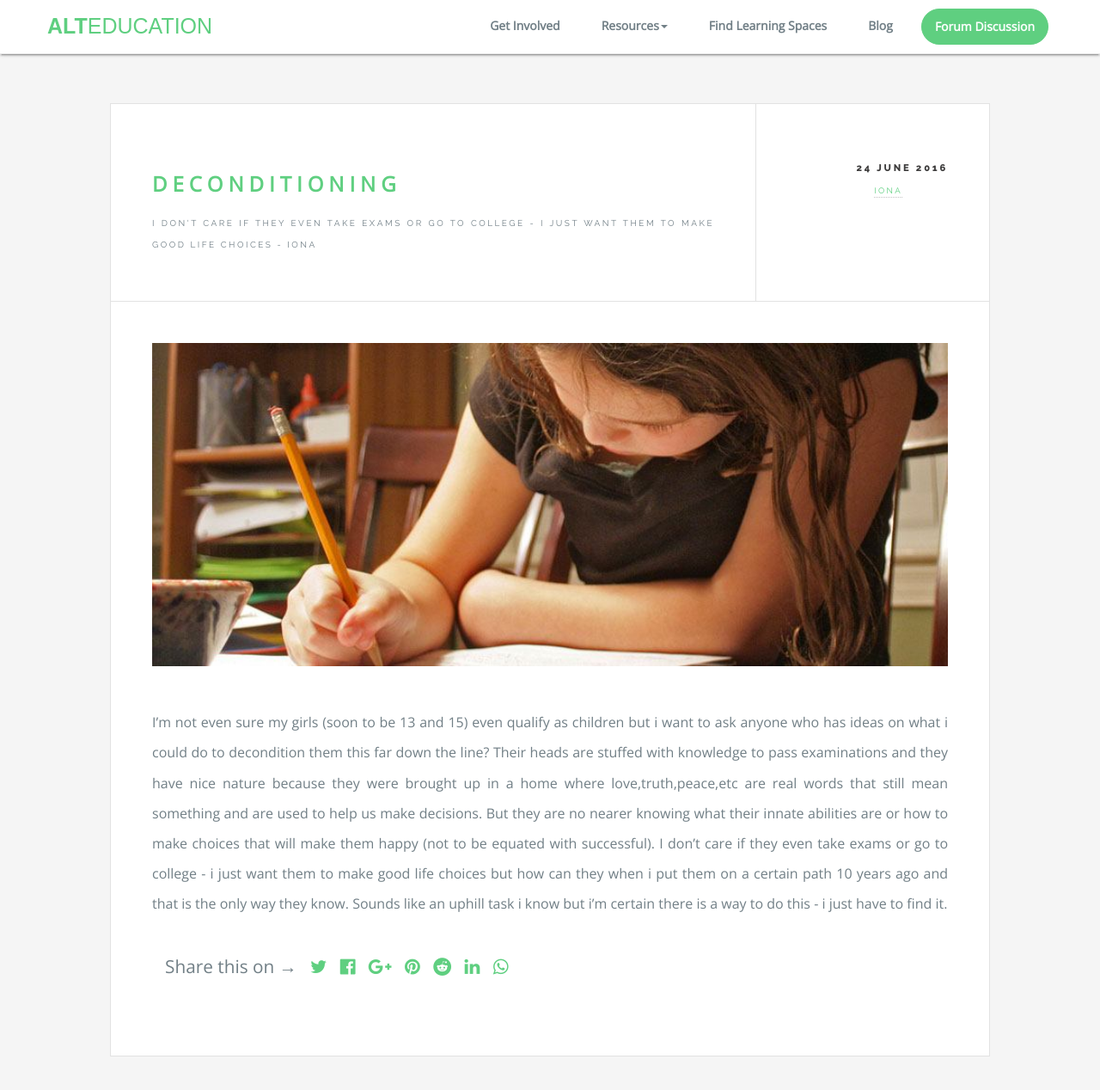
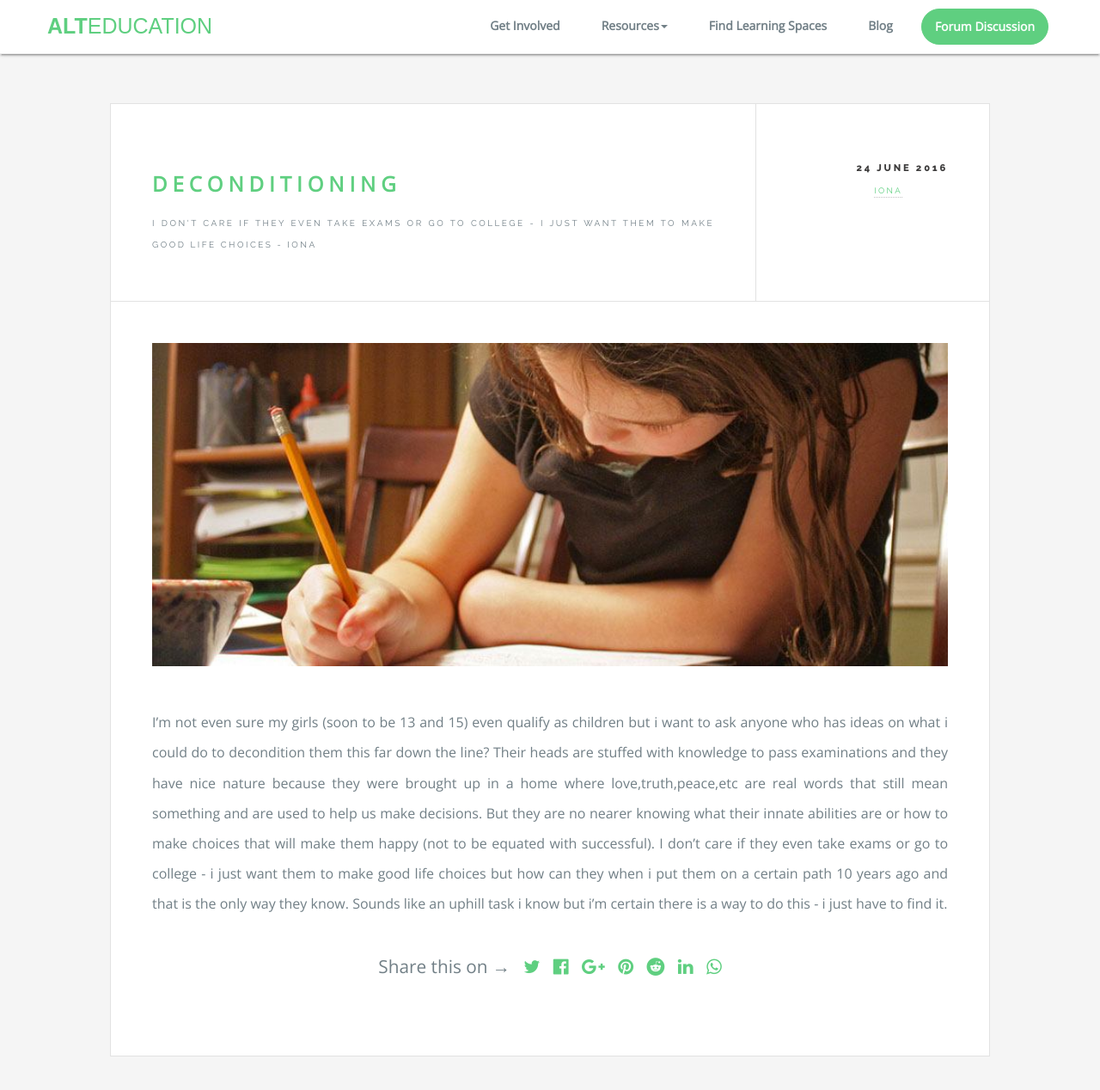
Before and after one commit to alteducation/web, a Jekyll site: the page built from _posts/2016-06-24-Deconditioing.md, in a window 1280 px wide and 1293 px high. Shown: the top 1268 px of the window at 86% size. Built offline with Jekyll 4.4.1, drawn with Linux system fonts in a browser that asks for light colours; some web fonts are replaced; comment, search, counter and statistics services are not loaded.

Commit message:
Social Share Icons Mobile Layout Fix

```diff
--- a/_includes/share.html
+++ b/_includes/share.html
@@ -1,5 +1,6 @@
 <div class="share-page">
     Share this on &rarr;
+    <div class="share-page-fa">
     <a href="https://twitter.com/intent/tweet?text={{page.title}}&url={{site.url}}{{page.url}}&via={{site.twitter_username}}&related={{site.twitter_username}}" rel="nofollow" target="_blank" title="Share on Twitter"><i class="fa fa-twitter fa"></i></a>
     <a href="https://www.facebook.com/sharer/sharer.php?u={{site.url}}{{page.url}}" target="_blank" title="Share on Facebook"><i class="fa fa-facebook-official fa"></i></a>
     <a href="https://plus.google.com/share?url={{site.url}}{{page.url}}" rel="nofollow" target="_blank" title="Share on Google+"><i class="fa fa-google-plus fa"></i></a>
@@ -7,6 +8,7 @@
     <a href="https://www.reddit.com/submit?url={{site.url}}{{page.url}}&title={{page.title}}" rel="nofollow" target="_blank" title="Share on Reddit"><i class="fa fa-reddit fa"></i></a>
     <a href="https://www.linkedin.com/shareArticle?mini=true&url={{site.url}}{{page.url}}&title={{page.title}}&summary={{page.excerpt}}&source={{site.url}}" rel="nofollow" target="_blank" title="Share on LinkedIn"><i class="fa fa-linkedin fa"></i></a>
     <a data-action="share/whatsapp/share" href="whatsapp://send?text={{site.url}}{{page.url}}"><i class="fa fa-whatsapp"></i></a>
+    </div>
 
 
 
--- a/css/blog.css
+++ b/css/blog.css
@@ -2176,9 +2176,16 @@
 				width: 100%;
 			}
 /* Share Button */
+
+.share-page-fa {
+
+	display: inline;
+	margin: 4% 0 0 0;
+}
 .share-page {
+	text-align: center;
 	font-size: 1.3em;
-  text-align: left;
+
   padding: 8px 15px;
   border-radius: 5px;
   margin: 1.5em 0;
@@ -2837,6 +2844,7 @@
 		}
 
 		@media screen and (max-width: 736px) {
+
 			.author img{
 				display: none;
 			}
@@ -3181,6 +3189,10 @@
 		}
 
 		@media screen and (max-width: 736px) {
+			.share-page-fa {
+				display: block;
+				margin: 5% 0 0 0;
+			}
 
 			#header {
 				height: 2.75em;
```
